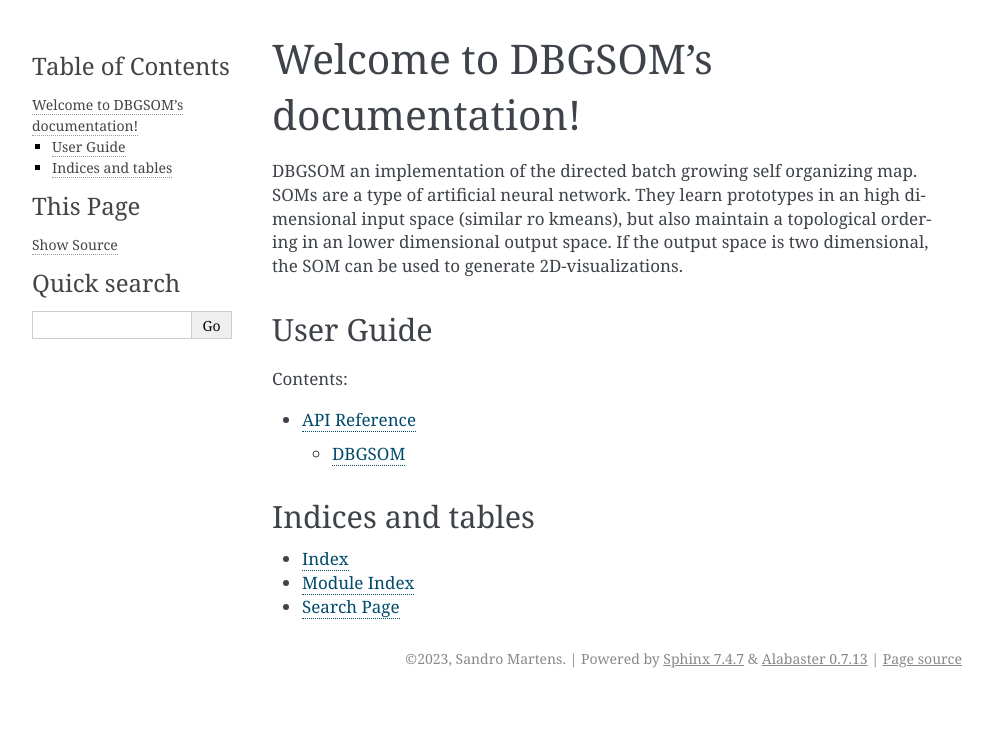
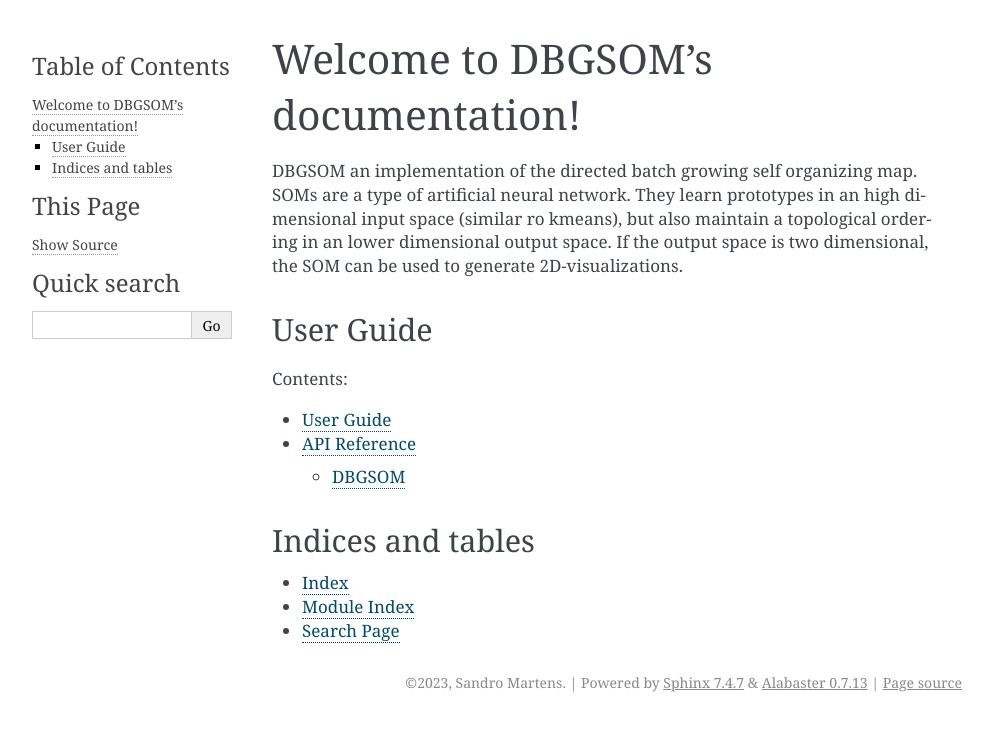
Before and after one commit to SandroMartens/DBGSOM, a Sphinx documentation site: the page built from docs/source/index.rst, in a window 1280 px wide. Shown: the top 731 px of the page, without its empty margins (148-1140 px from the left). Built offline with Sphinx 7.4.7, drawn with Linux system fonts in a browser that asks for light colours.

Commit message:
updates user_guide.rst

```diff
--- a/docs/source/conf.py
+++ b/docs/source/conf.py
@@ -11,6 +11,7 @@ import sys
 import pathlib
 
 sys.path.insert(0, os.path.abspath("../.."))
+sys.path.insert(0, os.path.abspath("dbgsom"))
 sys.path.insert(0, pathlib.Path(__file__).parents[2].resolve().as_posix())
 
 
--- a/docs/source/index.rst
+++ b/docs/source/index.rst
@@ -14,6 +14,7 @@ User Guide
    :maxdepth: 2
    :caption: Contents:
 
+   user_guide
    api.rst
 
 
--- a/docs/source/user_guide.rst
+++ b/docs/source/user_guide.rst
@@ -0,0 +1,2 @@
+User Guide
+=============
```
